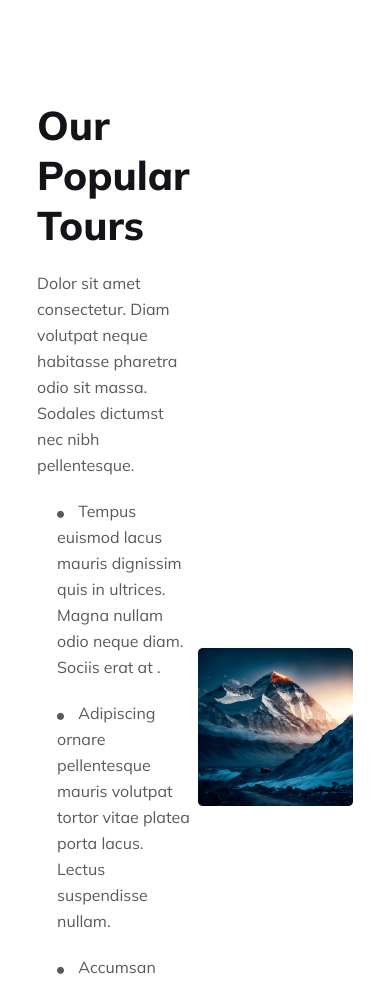
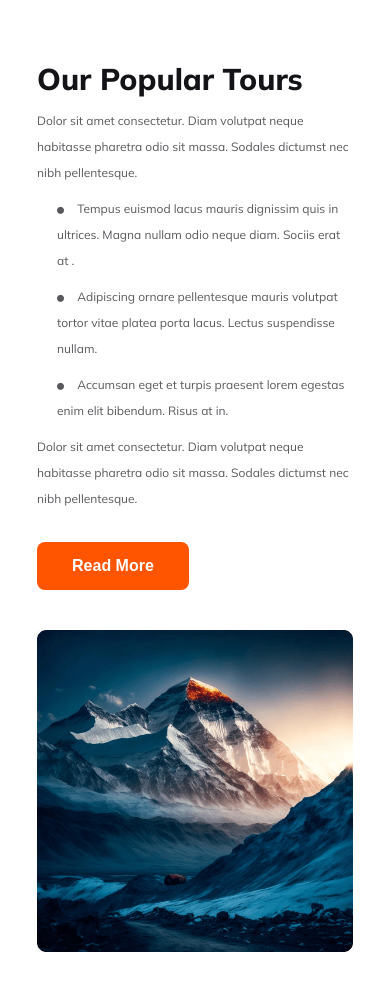
Before and after one commit to AnasCoding1986/explore-with-anas, a plain HTML site: page index.html in a window 390 px wide. Shown: the part 1019-2000 px from the top of the page. After the commit the page ends 1975 px from the top, so only its background shows below. Drawn offline with Linux system fonts and the light colour scheme.

Commit message:
our popular teams

```diff
--- a/assets/css/responsive.css
+++ b/assets/css/responsive.css
@@ -1,4 +1,15 @@
 @media screen and (max-width: 600px){
+    /* ==============common============== */
+    section{
+        margin-top: 80px;
+    }
+    .section-title{
+        font-size: 30px;
+    }
+    .section-description{
+        font-size: 12px;
+    }
+
     /* ==============header============== */
     .nav-bar{
         flex-direction: column;
@@ -45,6 +56,36 @@
     .banner .banner-input button{
         width: 100%;
         height: 40px;
+    }
+
+/* ==============our popular tours============== */
+    .our-popular-tours{
+        flex-direction: column;
+        gap: 40px;
+    }
+    .our-popular-tours .our-popular-tours-description{
+        width: 100%;
+    }
+    .our-popular-tours .our-popular-tours-description p{
+        margin: 10px 0px;
+    }
+    .our-popular-tours .our-popular-tours-description button{
+        margin-top: 20px;
+    }
+    .our-popular-tours .our-popular-tours-description .our-popular-tours-types{
+        padding-left: 20px;
+        margin: 10px 0px;
+    }
+    .our-popular-tours .our-popular-tours-description .our-popular-tours-types .section-description i{
+        font-size: 7px;
+        font-weight: bold;
+        margin-right: 10px;
+    }
+    .our-popular-tours .our-popular-tours-image{
+        width: 100%;
+    }
+    .our-popular-tours .our-popular-tours-image img{
+        width: 100%;
     }
 
 }
--- a/assets/css/style.css
+++ b/assets/css/style.css
@@ -29,6 +29,15 @@ section{
     font-size: 16px;
     font-weight: 400;
     line-height: 26px;
+}
+.btn{
+    color: #FFF;
+    padding: 15px 35px;
+    font-size: 16px;
+    font-weight: 700;
+    border-radius: 8px;
+    background: var(--primary);
+    border: none;
 }
 
 /* ==============Header css============== */
@@ -94,14 +103,6 @@ section{
     top: 20px;
     display: none;
 }
-.btn{
-    color: #FFF;
-font-size: 16px;
-font-weight: 700;
-border-radius: 8px;
-background: var(--primary);
-border: none;
-}
 
 /* ==============Banner css============== */
 .banner{
@@ -159,6 +160,9 @@ border: none;
 .our-popular-tours .our-popular-tours-description p{
     margin: 20px 0px;
 }
+.our-popular-tours .our-popular-tours-description button{
+    margin-top: 20px;
+}
 .our-popular-tours .our-popular-tours-description .our-popular-tours-types{
     padding-left: 20px;
     margin: 10px 0px;
--- a/index.html
+++ b/index.html
@@ -106,6 +106,7 @@
                         <p class="section-description">
                             Dolor sit amet consectetur. Diam volutpat neque habitasse pharetra odio sit massa. Sodales dictumst nec nibh pellentesque.
                         </p>
+                        <button class="btn">Read More</button>
                     </div>
                     <div class="our-popular-tours-image">
                         <img src="assets/Images/Rectangle 4.png" alt="">
```
